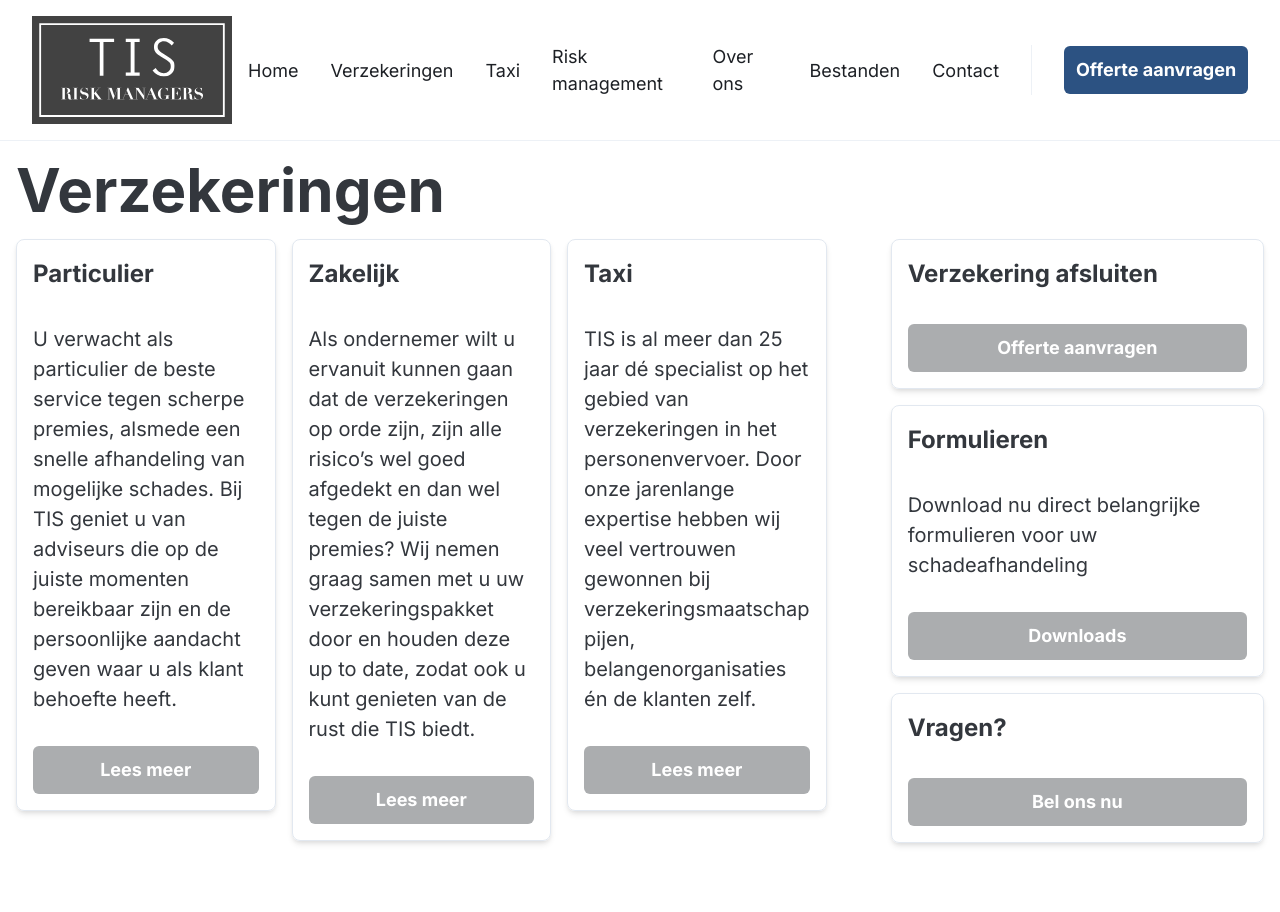
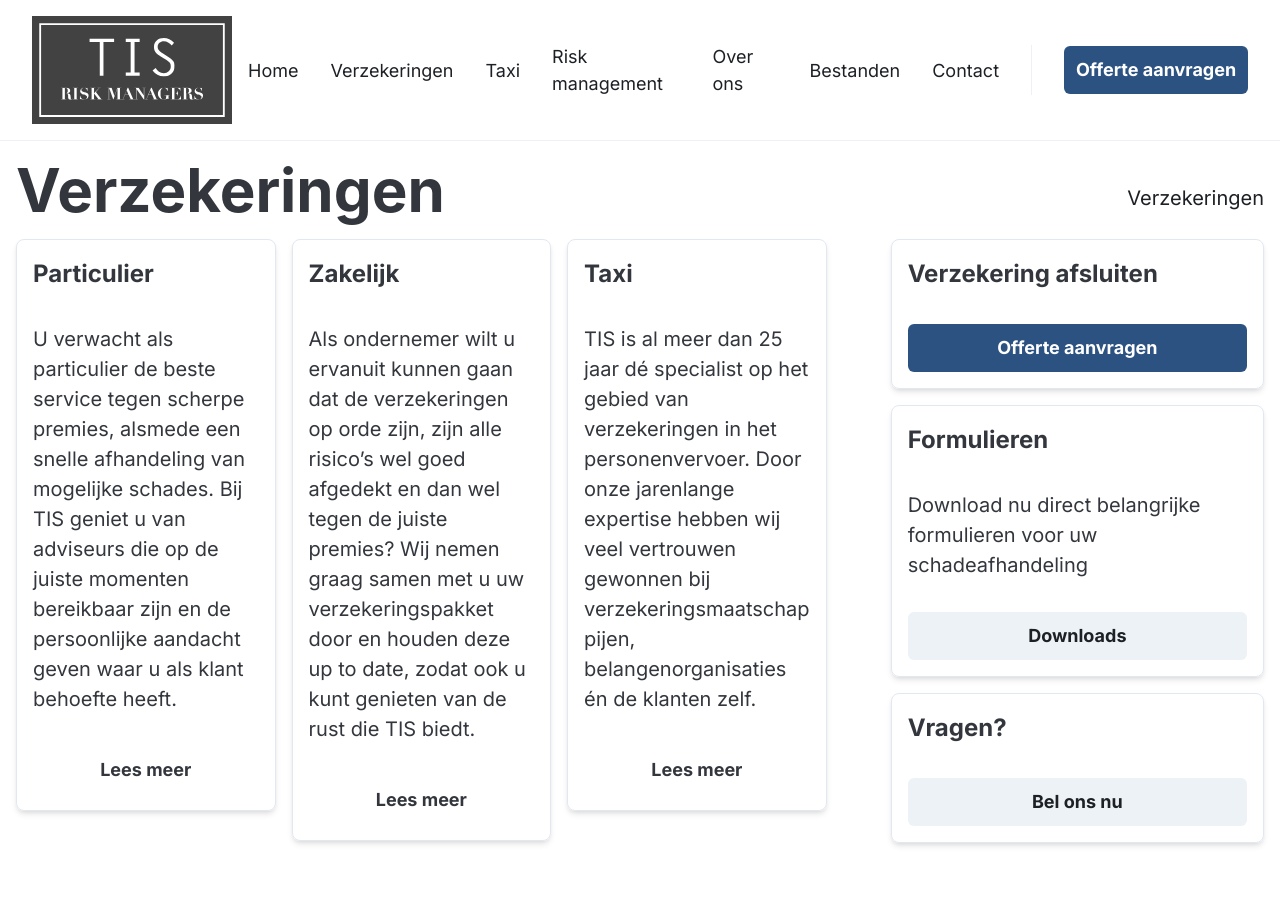
Before and after one commit to Pieter-Rees/tisrm2, a Next.js app: page /verzekeringen in a window 1280 px wide. Shown: the top 912 px of the page. Built offline with nearby package versions, Linux system fonts and the light colour scheme.

Commit message:
styling stuff

```diff
--- a/src/app/layout.js
+++ b/src/app/layout.js
@@ -4,7 +4,6 @@ import Footer from "@/components/footer/page";
 import { Providers } from "./providers";
 import { pageInfo } from "../data/general";
 import { Flex, Container } from "@chakra-ui/react";
-import Breadcrumb from "@/components/breadcrumb";
 const inter = Inter({ subsets: ["latin"] });
 
 export const metadata = {
@@ -28,11 +27,6 @@ export default function RootLayout({ children }) {
 
 
             {children}
-            <Container
-              paddingTop='20'
-            >
-              <Breadcrumb capitalizeLinks />
-            </Container>
           </Flex>
 
           <Footer />
--- a/src/app/theme.js
+++ b/src/app/theme.js
@@ -40,6 +40,13 @@ const theme = extendTheme({
                         bg: 'gray.100',
                     },
                 },
+                ghost: {
+                    bg: 'transparent',
+                    color: 'gray.700',
+                    _hover: {
+                        bg: 'gray.300',
+                    },
+                }
             },
             defaultProps: {
                 size: 'lg', // default is md
--- a/src/app/verzekeringen/page.js
+++ b/src/app/verzekeringen/page.js
@@ -1,12 +1,13 @@
 import GridLayout from "@/components/gridLayout"
 import { Container, Grid, GridItem } from '@chakra-ui/react'
 import Card from '@/components/card'
-
+import Breadcrumb from "@/components/breadcrumb"
 
 export default function Verzekeringen() {
     return (
         <Container>
-            <GridLayout title='Verzekeringen'>
+            <GridLayout title='Verzekeringen' breadcrumb={<Breadcrumb capitalizeLinks />}>
+
                 <Grid
                     width='full'
                     templateRows='repeat(1, 1fr)'
@@ -14,13 +15,13 @@ export default function Verzekeringen() {
                     gap='4'
                 >
                     <GridItem colSpan={{ base: '1', lg: '2' }}>
-                        <Card title='Particulier' description="U verwacht als particulier de beste service tegen scherpe premies, alsmede een snelle afhandeling van mogelijke schades. Bij TIS geniet u van adviseurs die op de juiste momenten bereikbaar zijn en de persoonlijke aandacht geven waar u als klant behoefte heeft." cta='Lees meer' ctaLink='/verzekeringen/particulier' />
+                        <Card title='Particulier' description="U verwacht als particulier de beste service tegen scherpe premies, alsmede een snelle afhandeling van mogelijke schades. Bij TIS geniet u van adviseurs die op de juiste momenten bereikbaar zijn en de persoonlijke aandacht geven waar u als klant behoefte heeft." cta='Lees meer' ctaLink='/verzekeringen/particulier' buttonVariant='ghost' />
                     </GridItem>
                     <GridItem colSpan={{ base: '1', lg: '2' }}>
-                        <Card title='Zakelijk' description='Als ondernemer wilt u ervanuit kunnen gaan dat de verzekeringen op orde zijn, zijn alle risico’s wel goed afgedekt en dan wel tegen de juiste premies? Wij nemen graag samen met u uw verzekeringspakket door en houden deze up to date, zodat ook u kunt genieten van de rust die TIS biedt.' cta='Lees meer' ctaLink='/verzekeringen/zakelijk' />
+                        <Card title='Zakelijk' description='Als ondernemer wilt u ervanuit kunnen gaan dat de verzekeringen op orde zijn, zijn alle risico’s wel goed afgedekt en dan wel tegen de juiste premies? Wij nemen graag samen met u uw verzekeringspakket door en houden deze up to date, zodat ook u kunt genieten van de rust die TIS biedt.' cta='Lees meer' ctaLink='/verzekeringen/zakelijk' buttonVariant='ghost' />
                     </GridItem>
                     <GridItem colSpan={{ base: '1', lg: '2' }} >
-                        <Card title='Taxi' description='TIS is al meer dan 25 jaar dé specialist op het gebied van verzekeringen in het personenvervoer. Door onze jarenlange expertise hebben wij veel vertrouwen gewonnen bij verzekeringsmaatschappijen, belangenorganisaties én de klanten zelf.' cta='Lees meer' ctaLink='/verzekeringen/taxi' />
+                        <Card title='Taxi' description='TIS is al meer dan 25 jaar dé specialist op het gebied van verzekeringen in het personenvervoer. Door onze jarenlange expertise hebben wij veel vertrouwen gewonnen bij verzekeringsmaatschappijen, belangenorganisaties én de klanten zelf.' cta='Lees meer' ctaLink='/taxi' buttonVariant='ghost' />
                     </GridItem>
                 </Grid>
             </GridLayout>
--- a/src/app/verzekeringen/particulier/page.js
+++ b/src/app/verzekeringen/particulier/page.js
@@ -1,11 +1,12 @@
 import GridLayout from "@/components/gridLayout"
 import { Container } from '@chakra-ui/react'
 import { Text } from '@chakra-ui/react'
+import Breadcrumb from "@/components/breadcrumb"
 
 export default function Particulier() {
     return (
         <Container>
-            <GridLayout title='Particulier'>
+            <GridLayout title='Particulier' breadcrumb={<Breadcrumb capitalizeLinks />}>
                 <Text>
                     Iedereen is op zoek naar de goedkoopste verzekering, maar u verwacht van ons natuurlijk wél een goed advies als adviseur over de allerbeste dekkingen. TIS is daarbij een uitstekend partner als zijnde erkend Risico Manager en als zodanig geregistreerd in het GRMC register. Hierdoor bent u verzekerd van het beste advies.
                 </Text>
--- a/src/app/verzekeringen/zakelijk/page.js
+++ b/src/app/verzekeringen/zakelijk/page.js
@@ -1,11 +1,11 @@
 import GridLayout from "@/components/gridLayout"
 import { Container, Text } from '@chakra-ui/react'
-
+import Breadcrumb from "@/components/breadcrumb"
 
 export default function Zakelijk() {
     return (
         <Container>
-            <GridLayout title='Zakelijk'>
+            <GridLayout title='Zakelijk' breadcrumb={<Breadcrumb capitalizeLinks />}>
                 <Text>
                     TIS is al meer dan 15 jaar een landelijk werkend assurantiekantoor, welke altijd gespecialiseerd is geweest in verzekeren van het personenvervoer. Door onze jarenlange expertise in de personenvervoerbranche genieten wij veel vertrouwen bij de verzekeringsmaatschappijen. Als klant bent u degene die daar direct van profiteert. Doordat voorwaarden, mogelijkheden en premies per maatschappij verschillen en wij onafhankelijk zijn, kunnen wij voor de meest passende mogelijkheden combineren voor uw bedrijf. Dit resulteert in een zeer goede Prijs-Kwaliteit verhouding, waarmee u geniet van de meest uitgebreide voorwaarden tegen aantrekkelijke premies.
                 </Text>
--- a/src/components/breadcrumb.js
+++ b/src/components/breadcrumb.js
@@ -20,6 +20,7 @@ export default function Breadcrumb({ separator, listClasses, activeClasses, capi
                             <React.Fragment key={index}>
                                 <Box fontSize='xl' className={itemClasses} >
                                     <Link href={href}>{itemLink}</Link>
+
                                 </Box>
                                 {pathNames.length !== index + 1 && separator}
                             </React.Fragment>
--- a/src/components/card.js
+++ b/src/components/card.js
@@ -3,7 +3,7 @@ import { Flex, Text, Button } from '@chakra-ui/react';
 import Image from 'next/image';
 import Link from 'next/link'
 
-const Card = ({ title, description, image, downloadLink, cta, ctaLink, phone }) => {
+const Card = ({ title, description, image, downloadLink, cta, ctaLink, phone, buttonVariant = 'solid' }) => {
     return (
         <Flex
             borderWidth="1px"
@@ -19,9 +19,9 @@ const Card = ({ title, description, image, downloadLink, cta, ctaLink, phone })
             {title && <Text fontSize="2xl" fontWeight="bold" >{title}</Text>}
             {description && <Text>{description}</Text>}
             {cta && ctaLink &&
-                <Link width='full' href={ctaLink}><Button width='full'>{cta}</Button></Link>}
-            {phone && <Button as='a' href={phone}>Bel ons nu</Button>}
-            {downloadLink && <Button as='a' href={downloadLink}>Download</Button>}
+                <Link width='full' href={ctaLink}><Button width='full' variant={buttonVariant}>{cta}</Button></Link>}
+            {phone && <Button as='a' href={phone} variant={buttonVariant}>Bel ons nu</Button>}
+            {downloadLink && <Button as='a' href={downloadLink} variant={buttonVariant}>Download</Button>}
         </Flex>
     );
 };
--- a/src/components/gridLayout.js
+++ b/src/components/gridLayout.js
@@ -5,11 +5,16 @@ import { Heading, Flex } from '@chakra-ui/react'
 export default function GridLayout({
     children,
     title,
-    sidebar = true
+    sidebar = true,
+    breadcrumb
 }) {
     return (
         <Flex width='full' flexDirection='column'>
-            <Heading as='h1' variant='xl'>{title}</Heading>
+            <Flex width='full' justifyContent='space-between'>
+                <Heading as='h1' variant='xl'>{title}</Heading>
+                {breadcrumb}
+            </Flex>
+
             <Grid width='full' templateRows='repeat(1, 1fr)' templateColumns={{ base: 'repeat(1, 1fr)', lg: 'repeat(6, 1fr)' }} gap='16' >
                 <GridItem colSpan={{ base: '4', lg: '4' }} >
                     {children}
--- a/src/components/sidebar.js
+++ b/src/components/sidebar.js
@@ -5,7 +5,7 @@ import Card from './card';
 const Sidebar = () => {
     return (
         <VStack gap='4'>
-            <Card variant='sidebar' title="Verzekering afsluiten" cta='Offerte aanvragen' ctaLink='/offerte' />
+            <Card variant='sidebar' title="Verzekering afsluiten" cta='Offerte aanvragen' ctaLink='/offerte' buttonVariant='blue' />
             <Card variant='sidebar' title="Formulieren" description="Download nu direct belangrijke formulieren voor uw schadeafhandeling" cta='Downloads' ctaLink='/downloads' />
             <Card variant='sidebar' title="Vragen?" cta='Bel ons nu' phone='tel:+31612589043' />
         </VStack>
```
Also changed, not shown: src/app/verzekeringen/taxi/page.js (deleted, +0 -42 lines).
